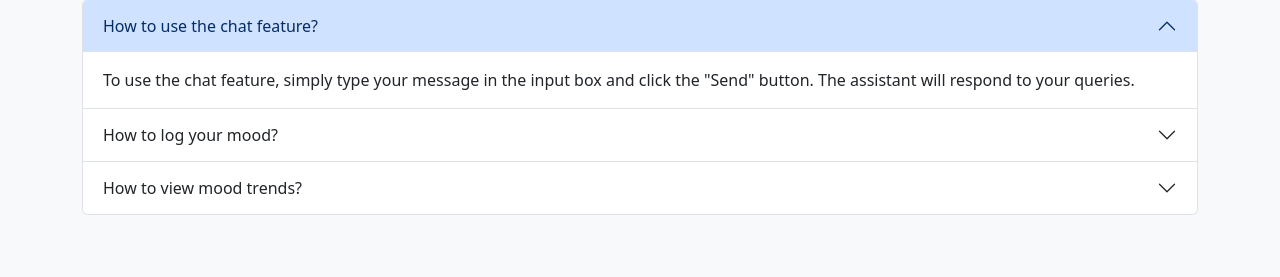
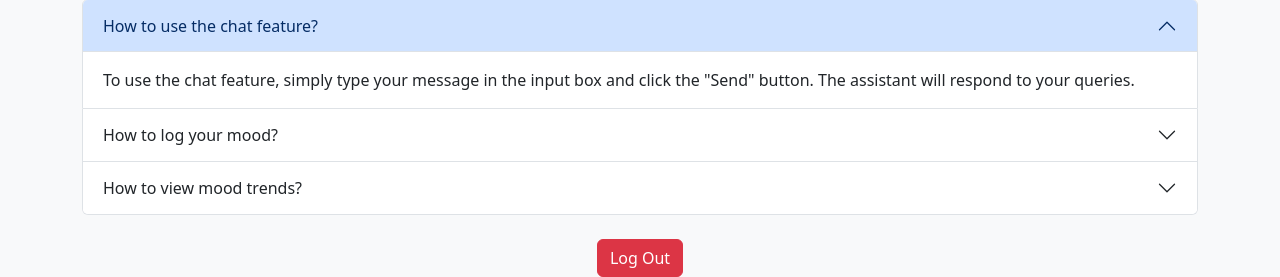
Before and after one commit to t0m0h1/FinalYearProject, a Flask app: page / in a window 1280 px wide. Shown: the part 1743-2020 px from the top of the page. Before the commit the page ends 1958 px from the top, so only its background shows below. Run offline with Flask 3, Linux system fonts and the light colour scheme; a user stored in the database is signed in.

Commit message:
Add logout button to index.html

```diff
--- a/templates/index.html
+++ b/templates/index.html
@@ -130,6 +130,12 @@
             <!-- FAQs will be populated here -->
              <!--  -->
         </div>
+
+        <!-- Logout Button -->
+        <div class="text-center mt-4">
+            <button class="btn btn-danger" onclick="logout()">Log Out</button>
+        </div>
+
     </div>
 
 
@@ -252,11 +258,16 @@
 
 
     // add more functionality below:
+    function logout() {
+        // Example: Clear session storage or perform logout actions
+        alert("You have been logged out.");
+        // Redirect to login page (if applicable)
+        window.location.href = "/login"; // Change to your login route if necessary
+    }
 
 
 
-
-        });
+    });
 
 
 
```
